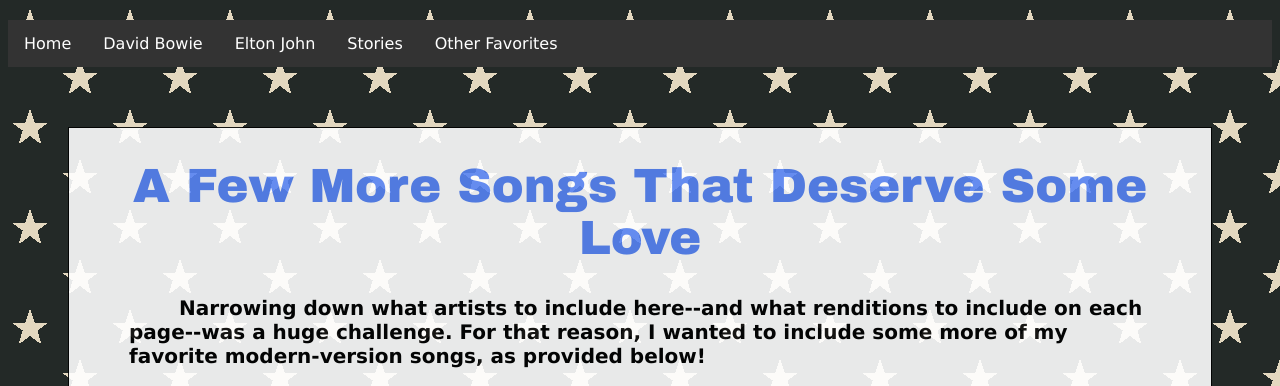
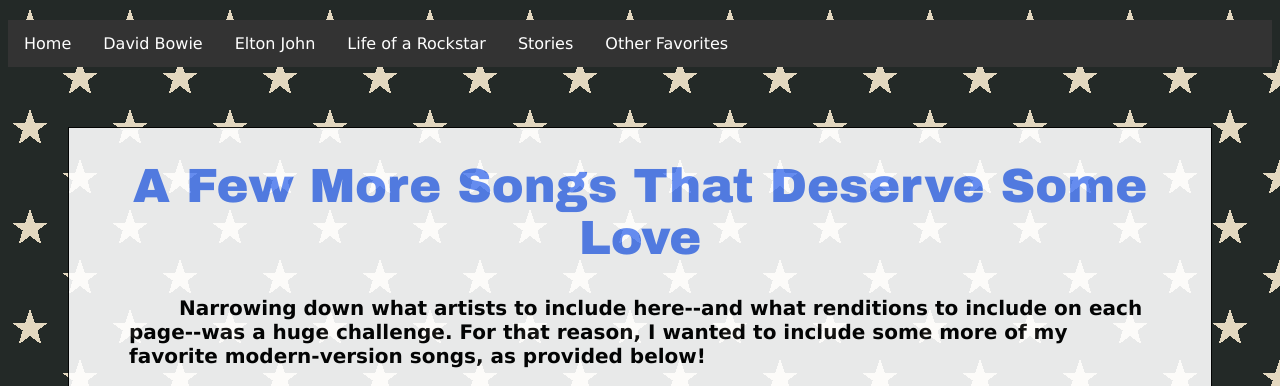
Before and after one commit to haileytrampel/Consolidation-Project, a plain HTML site: page docs/Others.html in a window 1280 px wide. Shown: the top 386 px of the page. Drawn offline with Linux system fonts and the light colour scheme; grey boxes are pictures that could not be loaded.

Commit message:
Added Twine to nav bar

```diff
--- a/docs/Others.html
+++ b/docs/Others.html
@@ -10,6 +10,7 @@
     <li><a href="index.html">Home</a></li>
     <li><a href="bowie.html">David Bowie</a></li>
     <li><a href="elton-john.html">Elton John</a></li>
+    <li><a href="Cash.html">Life of a Rockstar</a></li>
       <div class="dropdown">
         <button class="dropbtn">Stories
         </button>
```
Also changed, not shown: docs/blondie.html (+1 -0 lines), docs/bowie.html (+1 -0 lines), docs/clapton.html (+1 -0 lines), docs/elton-john.html (+1 -0 lines), docs/index.html (+1 -0 lines), docs/Cash.html (renamed from Cash.html), 1 other file.
